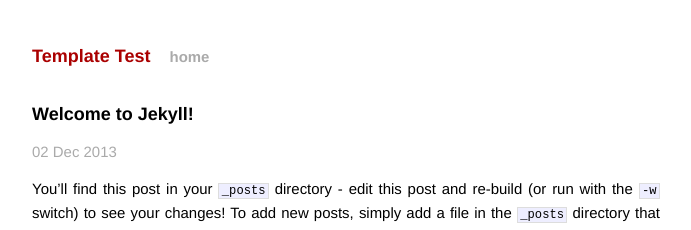
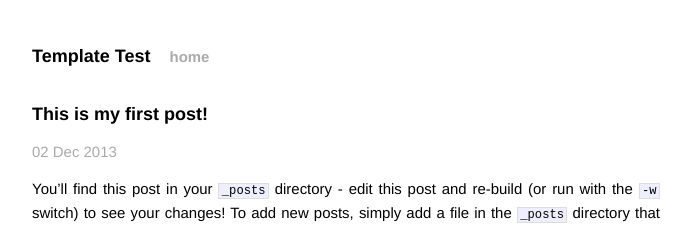
Before and after one commit to jhwilbert/test_template, a Jekyll site: the page built from _posts/2013-12-02-welcome-to-jekyll.markdown, in a window 1280 px wide. Shown: the top 230 px of the page, without its empty margins (294-985 px from the left). Built offline with Jekyll 4.4.1, drawn with Linux system fonts in a browser that asks for light colours; Markdown is read by kramdown in place of the engine named in the settings.

Commit message:
changed post

```diff
--- a/_posts/2013-12-02-welcome-to-jekyll.markdown
+++ b/_posts/2013-12-02-welcome-to-jekyll.markdown
@@ -1,6 +1,6 @@
 ---
 layout: post
-title:  "Welcome to Jekyll!"
+title:  "This is my first post!"
 date:   2013-12-02 14:42:59
 categories: jekyll update
 ---
--- a/css/main.css
+++ b/css/main.css
@@ -17,7 +17,9 @@
 }
 #spacer {
     width:100%;
-    height:40px;
+    height:2px;
+    background:#acacac;
+    margin-bottom:40px;
     float:left;
 }
 /* Global Reset */
@@ -90,7 +92,7 @@ a:visited { color: #a0a; }
 }
 
 .title a {
-  color: #a00;
+  color: #000;
 }
 
 .title a:hover {
```
